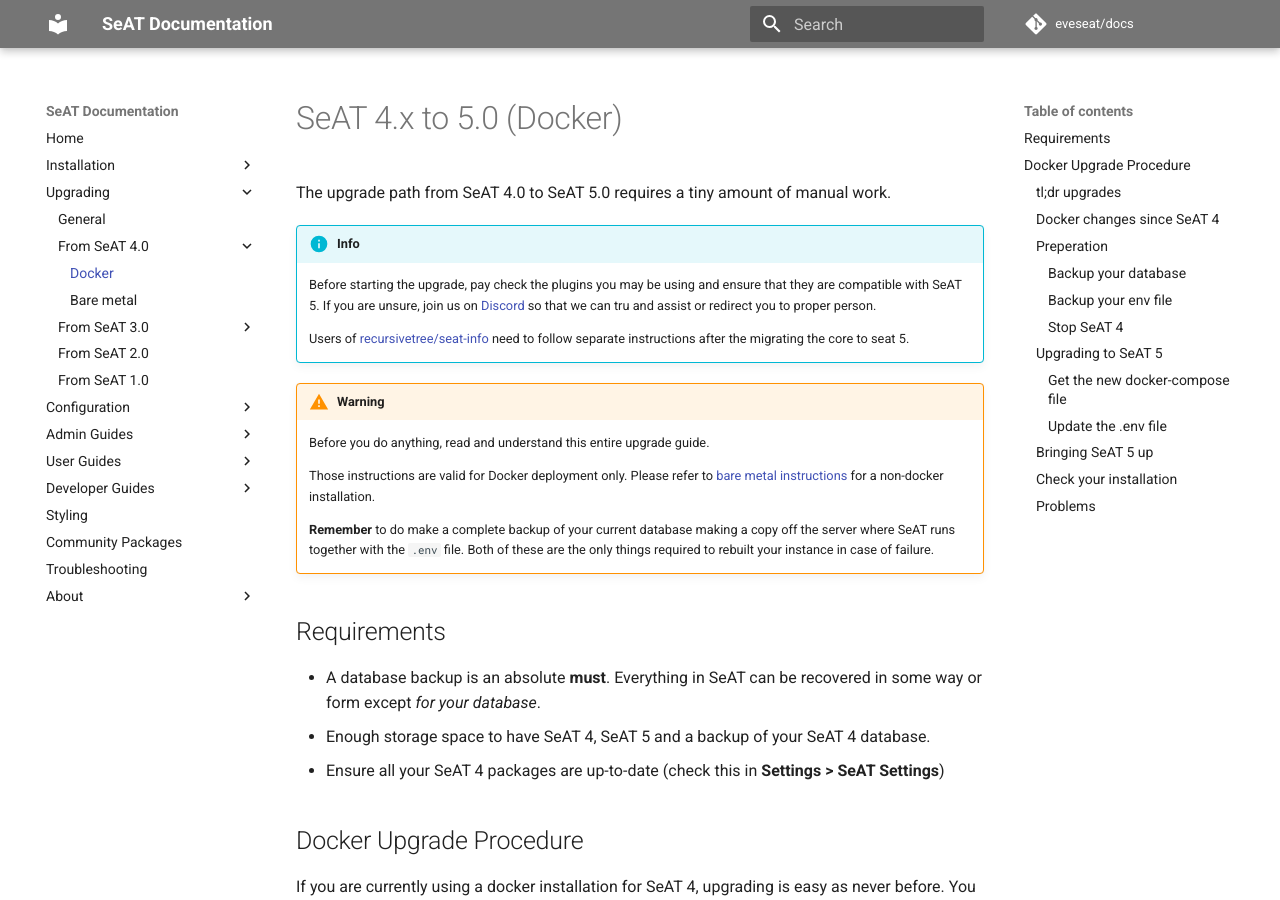
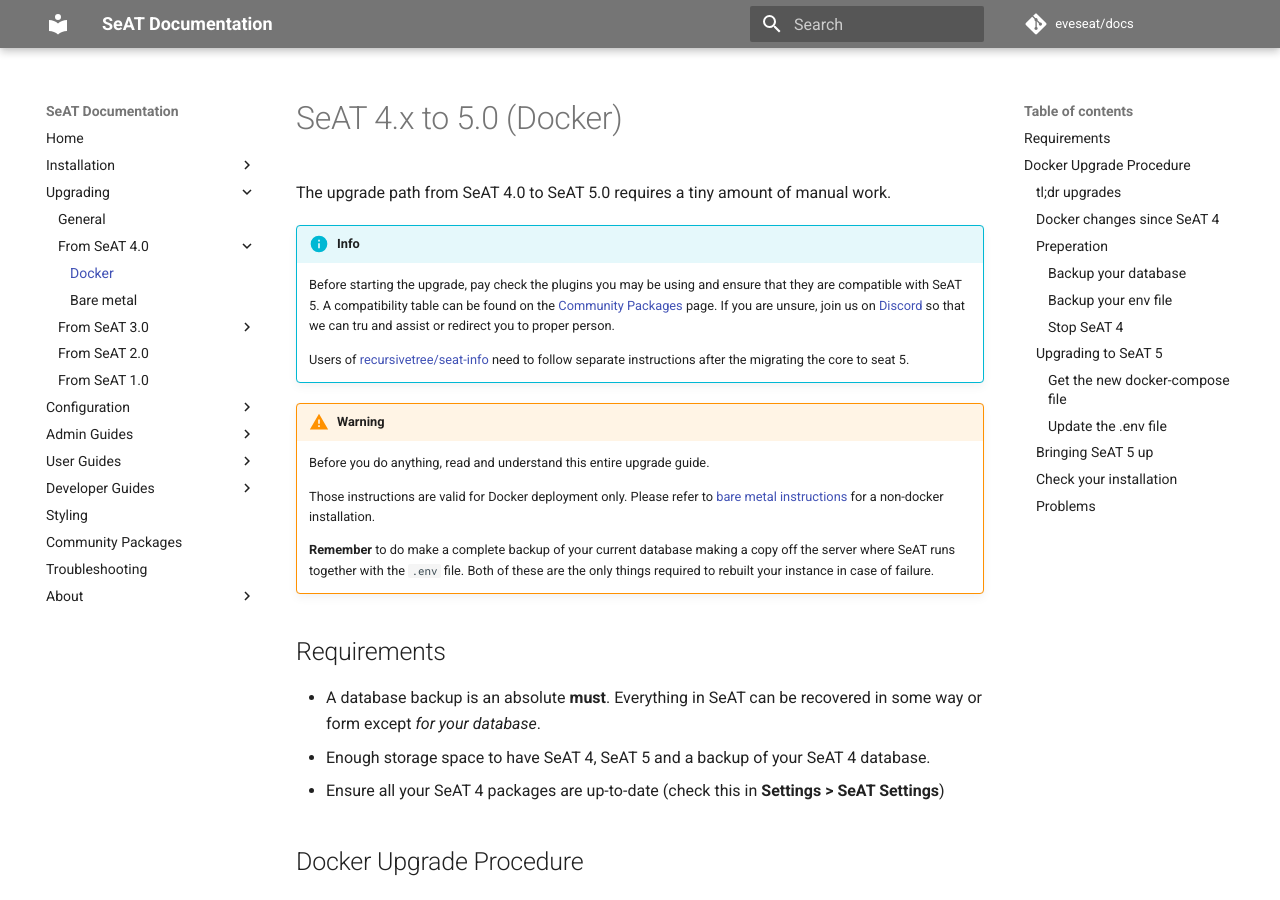
Before and after one commit to zenobio93/seat-docs, an MkDocs documentation site: the page built from docs/upgrading/from_seat_4_0/docker.md, in a window 1280 px wide and 900 px high. Built offline with MkDocs 1.6.1 and Material for MkDocs 9.7.7, drawn with Linux system fonts in a browser that asks for light colours; comment, search, counter and statistics services are not loaded.

Commit message:
add plugin compatibility table

```diff
--- a/docs/upgrading/from_seat_4_0/docker.md
+++ b/docs/upgrading/from_seat_4_0/docker.md
@@ -3,7 +3,9 @@
 The upgrade path from SeAT 4.0 to SeAT 5.0 requires a tiny amount of manual work.
 
 !!! info
-    Before starting the upgrade, pay check the plugins you may be using and ensure that they are compatible with SeAT 5. If you are unsure, join us on [Discord] so that we can tru and assist or redirect you to proper person.
+    Before starting the upgrade, pay check the plugins you may be using and ensure that they are compatible with SeAT 5.
+    A compatibility table can be found on the [Community Packages](../../community_packages.md#seat-5-compatibility) page.
+    If you are unsure, join us on [Discord] so that we can tru and assist or redirect you to proper person.
 
     Users of [recursivetree/seat-info](https://github.com/recursivetree/seat-info) need to follow separate instructions after the migrating the core to seat 5.
 
```
Also changed, not shown: docs/community_packages.md (+15 -1 lines).
